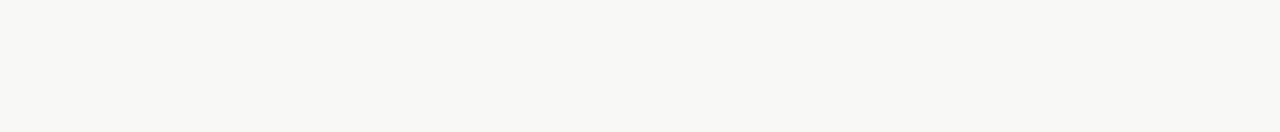
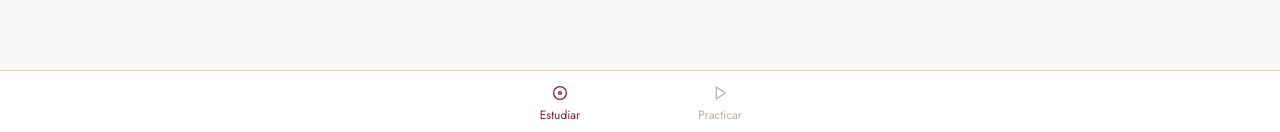
Before and after one commit to Yotfil/app-cnv, a React (Vite) app: page /region/face in a window 1280 px wide. Shown: the part 665-797 px from the top of the page. Built offline with nearby package versions, Linux system fonts and the light colour scheme.

Commit message:
feat(app): 5.4 barra inferior de navegación y página para direcciones desconocidas

```diff
--- a/index.html
+++ b/index.html
@@ -8,7 +8,7 @@
     <meta name="theme-color" content="#f8f8f7" />
     <!-- Light only: stops mobile browsers from force-darkening the page. -->
     <meta name="color-scheme" content="only light" />
-    <meta name="viewport" content="width=device-width, initial-scale=1.0" />
+    <meta name="viewport" content="width=device-width, initial-scale=1.0, viewport-fit=cover" />
     <title>Micropicores</title>
     <link rel="preconnect" href="https://fonts.googleapis.com" />
     <link rel="preconnect" href="https://fonts.gstatic.com" crossorigin />
--- /dev/null
+++ b/src/app/AppLayout.module.css
@@ -0,0 +1,4 @@
+/* Room for the fixed bottom bar so it never covers the end of a screen. */
+.layout {
+  padding-bottom: calc(var(--nav-height) + env(safe-area-inset-bottom));
+}
--- /dev/null
+++ b/src/app/AppLayout.tsx
@@ -0,0 +1,13 @@
+import { Outlet } from 'react-router'
+import styles from './AppLayout.module.css'
+import { BottomNav } from './BottomNav'
+
+/** Frame shared by every screen: the screen itself and the bottom navigation. */
+export function AppLayout() {
+  return (
+    <div className={styles.layout}>
+      <Outlet />
+      <BottomNav />
+    </div>
+  )
+}
--- /dev/null
+++ b/src/app/BottomNav.module.css
@@ -0,0 +1,47 @@
+/* Bottom bar spec in docs/design/tokens.md ("Barra inferior"). */
+
+.bar {
+  position: fixed;
+  left: 0;
+  right: 0;
+  bottom: 0;
+  z-index: 5;
+  display: flex;
+  justify-content: center;
+  height: var(--nav-height);
+  padding-bottom: env(safe-area-inset-bottom);
+  background: var(--color-surface);
+  border-top: 1px solid var(--color-skin-light);
+}
+
+.item {
+  /* Grouped in the centre: on a wide screen each half of the bar would be far apart. */
+  flex: 0 1 160px;
+  display: flex;
+  flex-direction: column;
+  align-items: center;
+  justify-content: center;
+  gap: 2px;
+  min-height: var(--touch-min);
+  font-size: var(--size-caption);
+  color: var(--color-ink-2);
+}
+
+.item:hover {
+  color: var(--color-ink);
+}
+
+.item[aria-current='page'] {
+  color: var(--color-wine);
+}
+
+.item[data-disabled] {
+  color: var(--color-muted-text);
+}
+
+.item svg {
+  fill: none;
+  stroke: currentColor;
+  stroke-width: 1.4;
+  stroke-linejoin: round;
+}
--- /dev/null
+++ b/src/app/BottomNav.tsx
@@ -0,0 +1,32 @@
+import { useTranslation } from 'react-i18next'
+import { NavLink, useLocation } from 'react-router'
+import styles from './BottomNav.module.css'
+
+// Until the map exists (task 5.2) "Study" opens the only region with points.
+const STUDY_PATH = '/region/face'
+
+/** Bottom navigation: the way to move around in the installed app, which has no address bar. */
+export function BottomNav() {
+  const { t } = useTranslation()
+  const { pathname } = useLocation()
+  const studying = pathname.startsWith('/map') || pathname.startsWith('/region')
+
+  return (
+    <nav className={styles.bar} aria-label={t('nav.label')}>
+      <NavLink to={STUDY_PATH} className={styles.item} aria-current={studying ? 'page' : undefined}>
+        <svg viewBox="0 0 24 24" width="22" height="22" aria-hidden>
+          <circle cx="12" cy="12" r="7" />
+          <circle cx="12" cy="12" r="1.6" />
+        </svg>
+        {t('nav.study')}
+      </NavLink>
+      {/* Practice arrives in task 6.3. */}
+      <span className={styles.item} aria-disabled="true" data-disabled>
+        <svg viewBox="0 0 24 24" width="22" height="22" aria-hidden>
+          <path d="M8 5.5v13l10-6.5z" />
+        </svg>
+        {t('nav.practice')}
+      </span>
+    </nav>
+  )
+}
--- /dev/null
+++ b/src/app/NotFoundScreen.module.css
@@ -0,0 +1,18 @@
+.screen {
+  box-sizing: border-box;
+  max-width: 560px;
+  margin: 0 auto;
+  padding: var(--space-6) var(--space-4);
+}
+
+.title {
+  margin: 0 0 var(--space-3);
+  font-weight: var(--weight-thin);
+  font-size: var(--size-title);
+  line-height: 1.2;
+}
+
+.message {
+  margin: 0;
+  color: var(--color-ink-2);
+}
--- /dev/null
+++ b/src/app/NotFoundScreen.tsx
@@ -0,0 +1,13 @@
+import { useTranslation } from 'react-i18next'
+import styles from './NotFoundScreen.module.css'
+
+/** Unknown address. Rendered inside the layout, so the bottom bar is always there to leave. */
+export function NotFoundScreen() {
+  const { t } = useTranslation()
+  return (
+    <main className={styles.screen}>
+      <h1 className={styles.title}>{t('notFound.title')}</h1>
+      <p className={styles.message}>{t('notFound.message')}</p>
+    </main>
+  )
+}
--- a/src/shared/lib/i18n/es.json
+++ b/src/shared/lib/i18n/es.json
@@ -40,5 +40,14 @@
     "loading": "Cargando…",
     "loadError": "No se pudo cargar el catálogo. Revisa la conexión y recarga la página.",
     "notFound": "Esta región no existe."
+  },
+  "nav": {
+    "label": "Navegación principal",
+    "study": "Estudiar",
+    "practice": "Practicar"
+  },
+  "notFound": {
+    "title": "Esta página no existe",
+    "message": "Usa la barra de abajo para volver a estudiar."
   }
 }
```
Also changed, not shown: openspec/changes/poc-micropicores/tasks.md (+1 -0 lines), src/app/router.tsx (+12 -3 lines), 1 other file (tests, documents, lock files or other folders).
